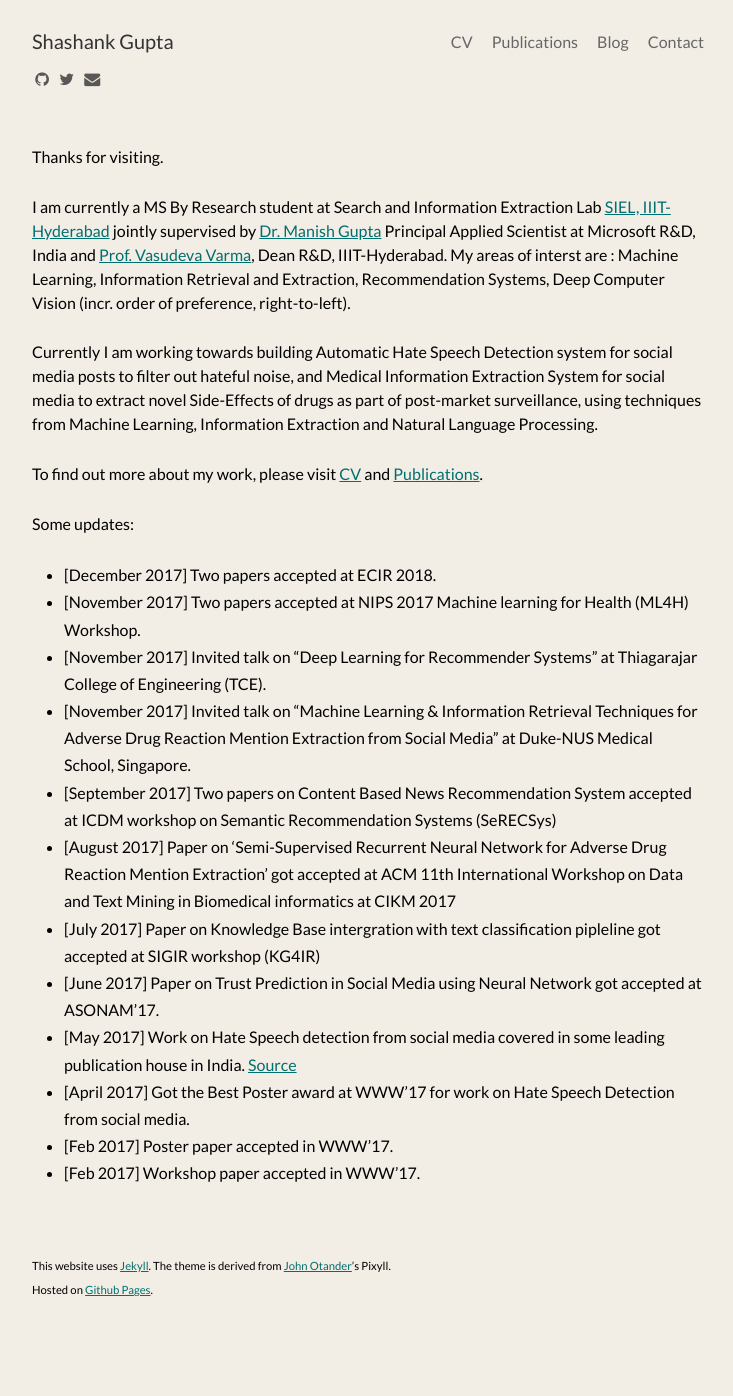
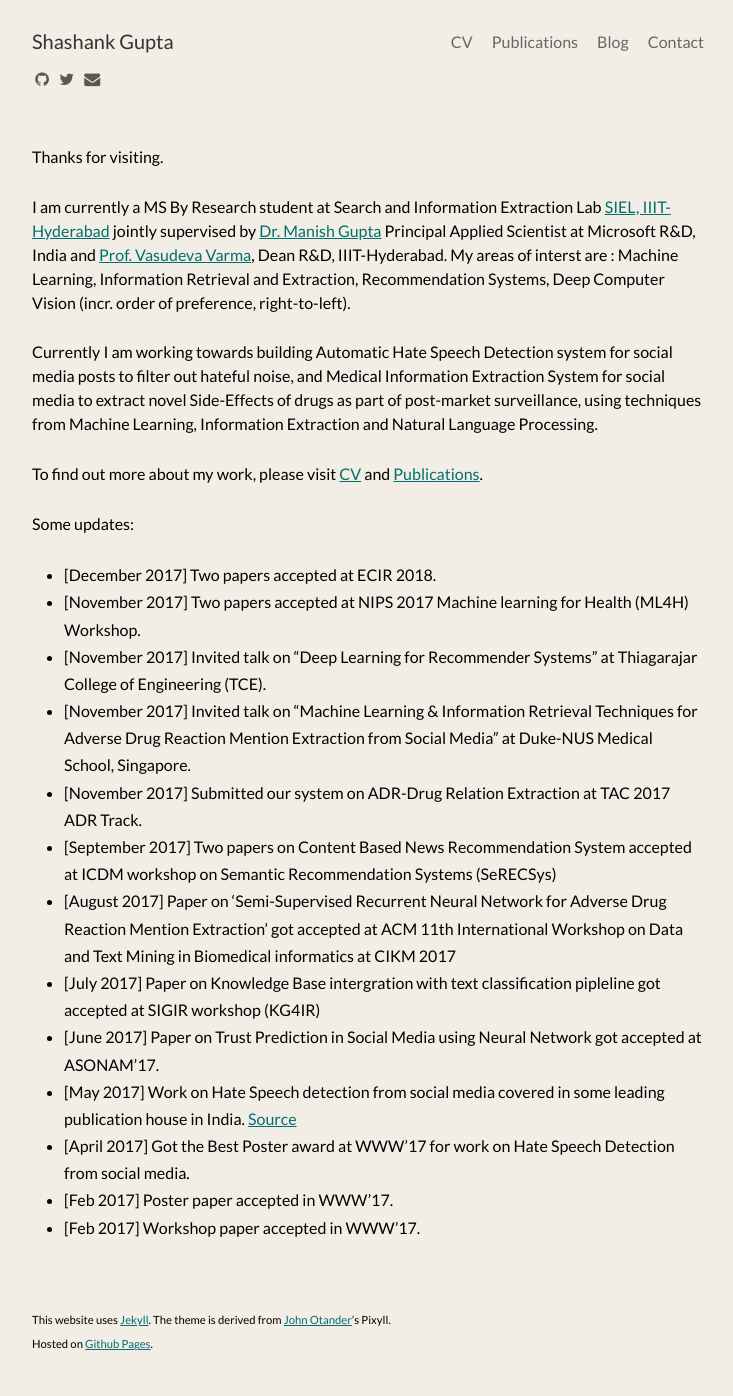
Before and after one commit to shashankg7/shashankg7.github.io, a Jekyll site: the page built from index.md, in a window 1280 px wide. Shown: the whole page, without its empty margins (272-1005 px from the left). Built offline with Jekyll 4.4.1, drawn with Linux system fonts in a browser that asks for light colours; nearby versions of some CDN libraries; before the commit the page ends 1342 px from its top, so only the background shows below that.

Commit message:
Update index.md

```diff
--- a/index.md
+++ b/index.md
@@ -17,6 +17,7 @@
 * [November 2017] Two papers accepted at NIPS 2017 Machine learning for Health (ML4H) Workshop.
 * [November 2017] Invited talk on "Deep Learning for Recommender Systems" at Thiagarajar College of Engineering (TCE).
 * [November 2017] Invited talk on "Machine Learning & Information Retrieval Techniques for Adverse Drug Reaction Mention Extraction from Social Media" at Duke-NUS Medical School, Singapore.
+* [November 2017] Submitted our system on ADR-Drug Relation Extraction at TAC 2017 ADR Track.
 * [September 2017] Two papers on Content Based News Recommendation System accepted at ICDM workshop on Semantic Recommendation Systems (SeRECSys)
 * [August 2017] Paper on 'Semi-Supervised Recurrent Neural Network for Adverse Drug Reaction Mention Extraction' got accepted at ACM 11th International Workshop on Data and Text Mining in Biomedical informatics at CIKM 2017
 * [July 2017] Paper on Knowledge Base intergration with text classification pipleline got accepted at SIGIR workshop (KG4IR)
```
